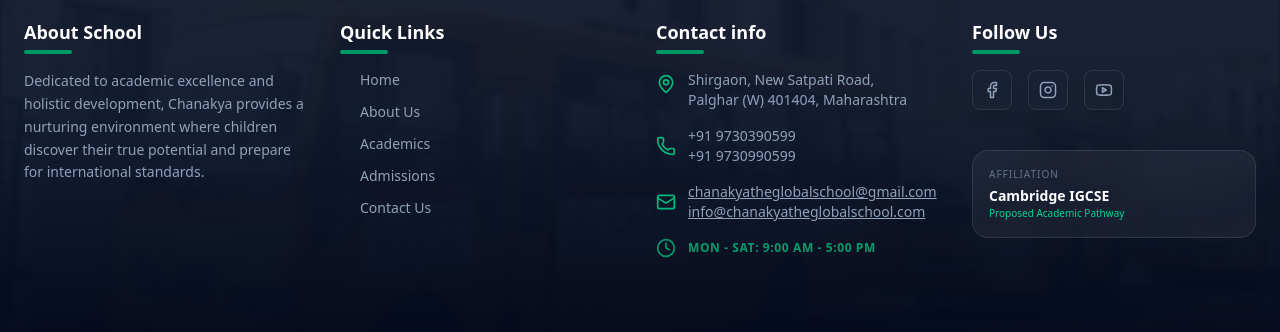
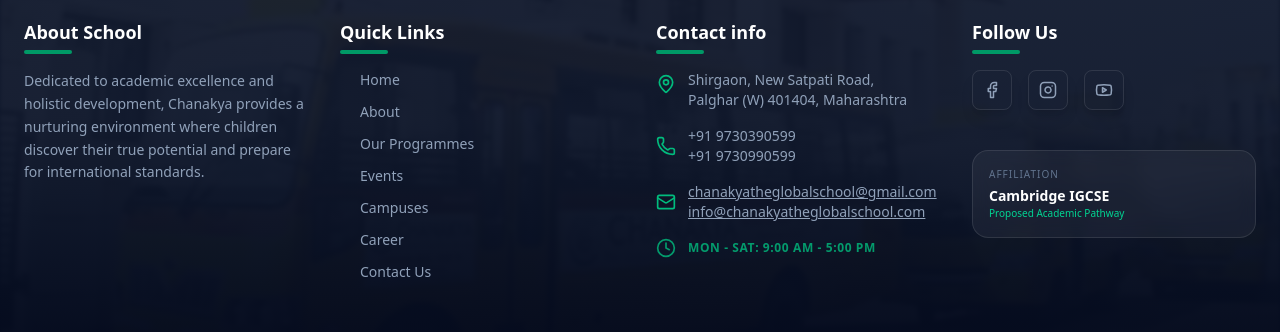
Before and after one commit to AlgoForge001/Chanakya, a Next.js app: page / in a window 1280 px wide. Shown: the part 6339-6671 px from the top of the page. Built offline with nearby package versions, Linux system fonts and the light colour scheme.

Commit message:
quick update

```diff
--- a/src/components/Footer.tsx
+++ b/src/components/Footer.tsx
@@ -70,14 +70,22 @@ const Footer = () => {
                             <span className="absolute -bottom-2 left-0 w-12 h-1 bg-emerald-600 rounded-full" />
                         </h3>
                         <ul className="space-y-3">
-                            {['Home', 'About Us', 'Academics', 'Admissions', 'Contact Us'].map((item) => (
-                                <li key={item}>
+                            {[
+                                { name: 'Home', href: '/' },
+                                { name: 'About', href: '/about-chanakya' },
+                                { name: 'Our Programmes', href: '/programmes' },
+                                { name: 'Events', href: '/events' },
+                                { name: 'Campuses', href: '/campuses' },
+                                { name: 'Career', href: '/career' },
+                                { name: 'Contact Us', href: '/contact-us' }
+                            ].map((item) => (
+                                <li key={item.name}>
                                     <Link
-                                        href={`/${item.toLowerCase().replace(' ', '-')}`}
+                                        href={item.href}
                                         className="text-slate-400 hover:text-white hover:translate-x-1 transition-all flex items-center group text-sm"
                                     >
                                         <ArrowRight className="w-3 h-3 mr-2 text-emerald-600 opacity-0 group-hover:opacity-100 transition-opacity" />
-                                        {item}
+                                        {item.name}
                                     </Link>
                                 </li>
                             ))}
```
